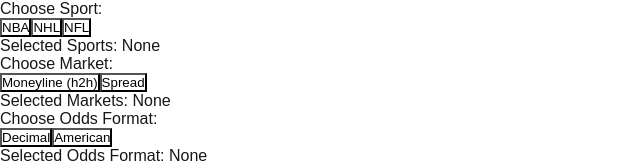
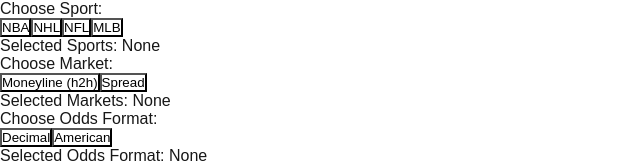
Before and after one commit to pbrar17/ParlAi, a Next.js app in the folder parlai_365/: page / in a window 1280 px wide. Shown: the top 163 px of the page, without its empty margins (0-640 px from the left). Built offline with nearby package versions, Linux system fonts and the light colour scheme.

Commit message:
Phase 1: Functional Requirements Complete, Need to disney everything up so it looks top notch, also consider adding a live score feature later on.

```diff
--- a/parlai_365/src/app/page.jsx
+++ b/parlai_365/src/app/page.jsx
@@ -97,6 +97,16 @@
         }}
       > NFL </button>
 
+       <button
+        onClick={() => toggle("baseball_mlb")}
+        style={{
+          fontWeight: sports.includes("baseball_mlb") ? "bold" : "normal",
+          backgroundColor: sports.includes("baseball_mlb") ? "blue" : "white",
+          color: sports.includes("baseball_mlb") ? "white" : "black"
+        }}
+      > MLB </button>
+
+
       <p>Selected Sports: {sports.join(", ") || "None"}</p>
     </div>
 
```
